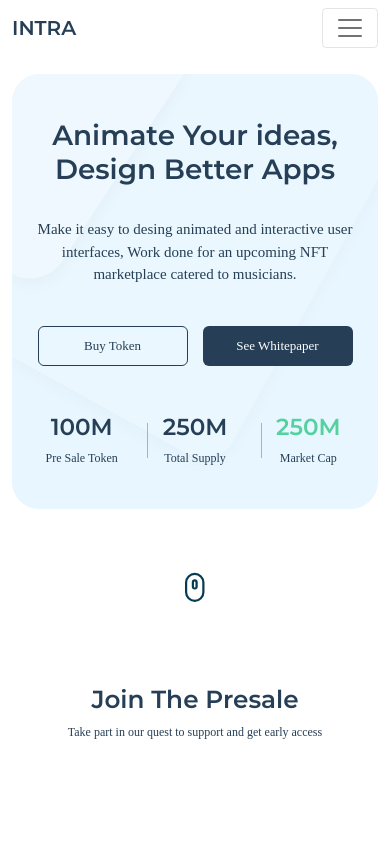
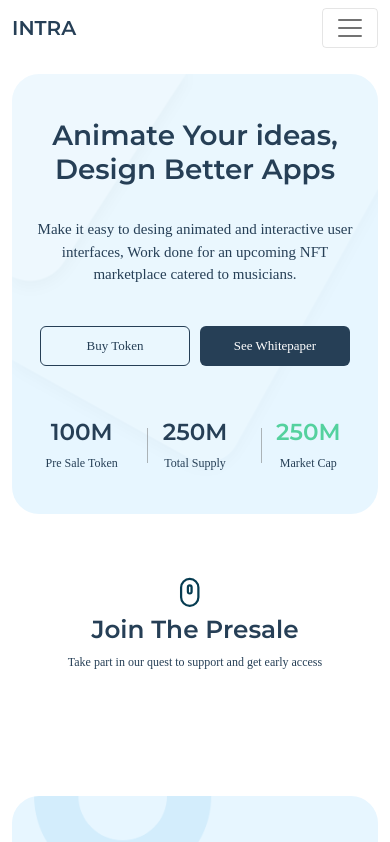
Before and after one commit to panayar/INTRA_website, a React (Create React App) app in the folder website/: page / in a window 390 px wide. Shown: the top 842 px of the page. Built offline with nearby package versions, Linux system fonts and the light colour scheme; a web font is replaced by a local one.

Commit message:
ajuste responsive

```diff
--- a/website/src/components/banners/Banner.css
+++ b/website/src/components/banners/Banner.css
@@ -59,7 +59,8 @@
 }
 
 .space {
-  margin-bottom: 80px;
+  margin-right: 10px !important;
+  margin-bottom: 5px;
 }
 
 .bannerText {
@@ -81,3 +82,9 @@
     text-align: justify !important;
   }
 }
+
+@media only screen and (max-width: 385px) {
+  .space {
+    margin-right: 0px !important;
+  }
+}
--- a/website/src/components/banners/Banner.js
+++ b/website/src/components/banners/Banner.js
@@ -22,8 +22,6 @@
       }, vel)
   }
 
-
-
   const changeMessage = () => {
     setMessageButton("buy for 0.00$")
   }
@@ -32,11 +30,11 @@
   }
 
   window.onload = () =>{
-    funContador(100, 15, setCounterOne);
+    funContador(100, 20, setCounterOne);
     numInicial = 0;
-    funContador(250, 4, setCounterTwo);
+    funContador(250, 5, setCounterTwo);
     numInicial = 0;
-    funContador(250, 4, setCounterThree);
+    funContador(250, 5, setCounterThree);
   }
 
 
@@ -54,7 +52,7 @@
           <br></br>
           <div className="row ">
             <div className="col-12 fontSemiBold">
-              <Button style="intraLightBtn fourth" function2={changeMessage2} function={changeMessage} message={messageButton} />
+              <Button style="intraLightBtn space" function2={changeMessage2} function={changeMessage} message={messageButton} />
               <Button message="See Whitepaper" style="intraDarkBtn " />
             </div>
           </div>
```
